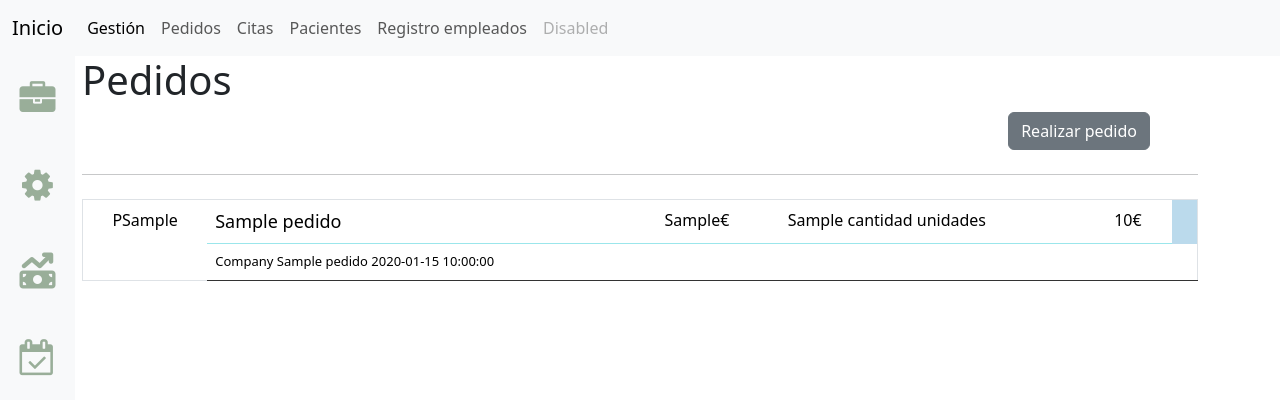
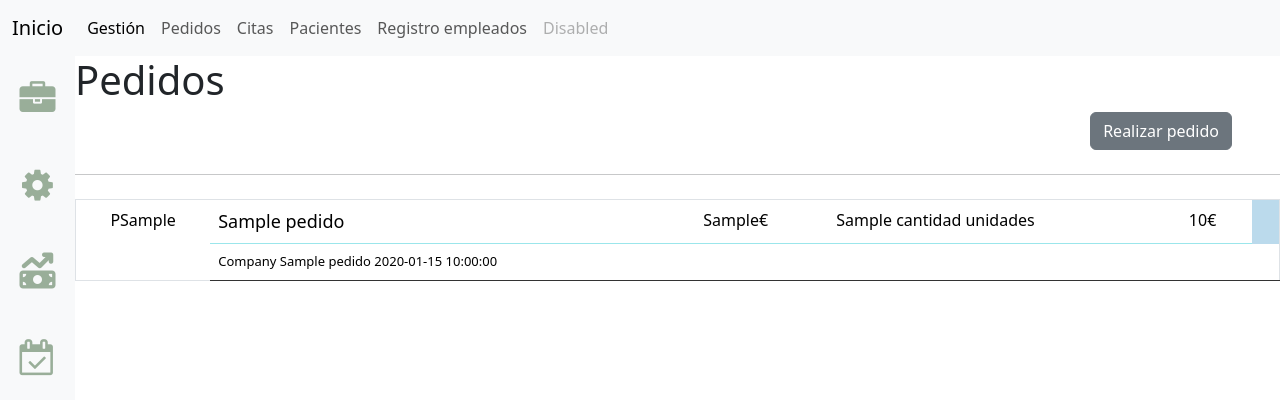
Before and after one commit to Pablocce/proyecto_tfg, a Flask app: page /pedidos in a window 1280 px wide. Shown: the top 415 px of the page. Run offline with Flask 3, Linux system fonts and the light colour scheme; a database or web service that is not in the repository returns one stand-in record (values such as "Sample title"); some libraries are stand-ins or nearby versions.

Commit message:
cambios pedidos y consulta

```diff
--- a/flask/project_master/clinicadental/app.py
+++ b/flask/project_master/clinicadental/app.py
@@ -263,15 +263,15 @@ def warehouse():
 
     # select para empresa
     cur.execute("SELECT * from supplier")
-    empresa=cur.fetchall()
+    empresas_data=cur.fetchall()
 
     # select para productos
-    cur.execute("SELECT * from product")
+    cur.execute("SELECT product.id_producto,  product.precunidad,  product.nombreproduc,  product.id_empresa , product.stock ,supplier.nombre_empresa from product join supplier on supplier.id_empresa = product.id_empresa")
     productos=cur.fetchall()
 
     cur.close()
     conn.close()
-    return render_template("warehouse.html",pedidos=user_data)
+    return render_template("warehouse.html",pedidos=user_data, productos = productos, empresas_data = empresas_data)
 
 if __name__=='__main__':
     app.run(host='0.0.0.0')
--- a/flask/project_master/clinicadental/templates/warehouse.html
+++ b/flask/project_master/clinicadental/templates/warehouse.html
@@ -20,11 +20,8 @@
 		}
 
 		.contenedor {
-			max-width: 1800px;
-			margin-left: 20px;
-			margin-right: 10px;
-			margin-left: auto;
-			margin-right: auto;
+			width: 100%;
+			min-height: 100%;
 		}
 
 		table {
@@ -117,29 +114,58 @@
 			float: right;
 			width: 95%;
 		}
+
 		#abajo {
 			border-bottom: #333;
 
 		}
-		#nombreEmpresayfecha{
+
+		#nombreEmpresayfecha {
 			font-size: small;
 
 		}
-		#id_producto{
+
+		#id_producto {
 			font-size: 18;
 			text-align: center;
 			width: auto;
 			border-bottom: #333;
 
 		}
-		#nombreProduc{
+
+		#nombreProduc {
 			font-size: large;
 		}
-		#arriba{
+
+		#arriba {
 			border-top: #333;
 			border-bottom: #9be6eb;
 		}
 
+		#contenedor {
+			display: flex;
+		}
+
+		#icon-bar {
+			width: 75px;
+			background-color: #F8F9FA;
+			display: flex;
+			flex-direction: column;
+			align-items: center;
+		}
+
+		#contenido {
+			flex-grow: 1;
+			padding-left: 20px;
+		}
+
+		.expandir {
+			flex: 1;
+		}
+
+		#pedidos {
+			height: 100%;
+		}
 	</style>
 	<script src="https://code.jquery.com/jquery-3.3.1.slim.min.js"></script>
 	<script src="https://cdnjs.cloudflare.com/ajax/libs/popper.js/1.14.7/umd/popper.min.js"></script>
@@ -186,9 +212,6 @@
 		integrity="sha512-iecdLmaskl7CVkqkXNQ/ZH/XLlvWZOJyj7Yy7tcenmpD1ypASozpmT/E0iPtmFIB46ZmdtAc9eNBvH0H/ZpiBw=="
 		crossorigin="anonymous" referrerpolicy="no-referrer" />
 	<link rel="stylesheet" href="https://cdnjs.cloudflare.com/ajax/libs/font-awesome/4.7.0/css/font-awesome.min.css">
-
-
-    <div id="contenedor">
 	<div class="icon-bar" id="left">
 		<a href="#" onclick="mostrarContenido('pedidos')" id="pedidos-btn"><i class="fa fa-briefcase"></i></a>
 		<a href="#" onclick="mostrarContenido('ajustes')" id="ajustes-btn"><i class="fa fa-gear"></i></a>
@@ -196,73 +219,84 @@
 				class="fa fa-money-bill-trend-up"></i></a>
 		<a href="#" onclick="mostrarContenido('empresas')" id="empresas-btn"><i class="fa fa-calendar-check"></i></a>
 	</div>
-	</div>
-    <div id="pedidos">
-        <div class="container">
-		<div class="row">
-			<div class="col md-12">
+	<div id="contenedor">
+		<div id="pedidos" class="expandir">
 			<div class="jumbotron">
 				<h1>Pedidos
-
 					<button type="button" class="btn btn-sucess float-right" data-toggle="modal"
 						data-target="#mymodal"></button>
 				</h1>
 				<h3 id="gestion-titulo">
 					{{ current_user.username}}
-						<button type="button" class="btn btn-secondary btn-xs" data-toggle="modal"
-							data-target="#mymodal">
+					<button type="button" class="btn btn-secondary btn-xs" data-toggle="modal" data-target="#mymodal">
 						Realizar pedido
 					</button>
 				</h3>
 				<hr class="my-4">
-
 				<table class="table table-hover">
-
-
 					{% for row in pedidos %}
-
 					<tr id="arriba">
 						<td id="id_producto" rowspan="2">P{{row[0]}}</td>
 						<td id="nombreProduc"> {{row[1]}}</td>
 						<td id="precioUnidad"> {{row[2]}}€</td>
 						<td id="Cantidad"> {{row[3]}} unidades</td>
 						<td id="precioTotalUnidad"> {{row[2]*row[3]}}€</td>
-
 					</tr>
 					<tr id="abajo">
-							<td id="nombreEmpresayfecha">Company {{row[6]}}	     {{row[5]}}</td>
+						<td id="nombreEmpresayfecha">Company {{row[6]}} {{row[5]}}</td>
 						<td></td>
 						<td></td>
 						<td></td>
 						<td></td>
 					</tr>
-
 					{% endfor %}
-
-
-
-
 				</table>
-
 			</div>
-
 		</div>
+		<div id="ajustes" class="expandir" style="display:none;">
+			esto son ajustes
+		</div>
+		<div id="productos" class="expandir" style="display:none;">
+			<table class="table ">
+				<h3>Productos</h3>
+				<tr>
+					<th>Producto</th>
+					<th>Precio</th>
+					<th>Stock</th>
+					<th>Proveedor</th>
+				</tr>
+				{% for row in productos %}
+				<tr>
+					<td>{{row[2]}}</td>
+					<td>{{row[1]}}$</td>
+					<td>{{row[4]}}</td>
+					<td>{{row[5]}}</td>
+				</tr>
+				{% endfor %}
+			</table>
+		</div>
+		<div id="empresas" class="expandir" style="display:none;">
+			<h1>
+				Tabla empresas
+			</h1>
+			<table class="table table-hover">
+				<tr>
+					<th>ID</th>
+					<th>Nombre de la empresa</th>
+				</tr>
+				{% for row in empresas_data %}
+				<tr>
+					<td>{{row[0]}}</td>
+					<td>{{row[1]}}</td>
+				</tr>
+				{% endfor %}
+			</table>
 		</div>
 	</div>
 	</div>
 
 
-    <div id="ajustes" style="display:none;">
-        esto son ajustes
-    </div>
-    <div id="productos" style="display:none;">
-        productos
-    </div>
-    <div id="empresas" style="display:none;">
-        esto son empresas
-    </div>
 
-	</div>
 
 
 	<script>
```
Lines whose indentation alone changed are shown as unchanged.
